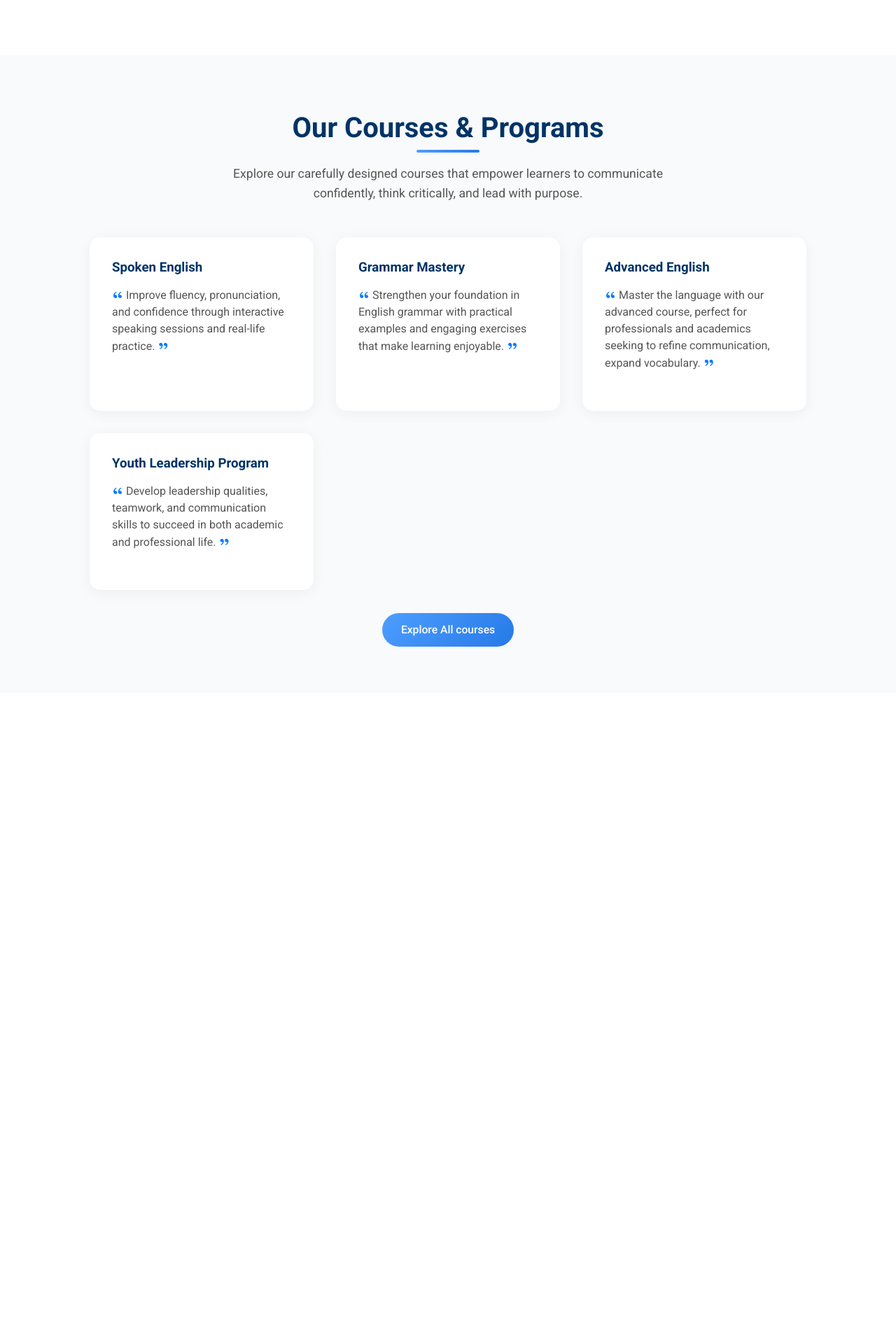
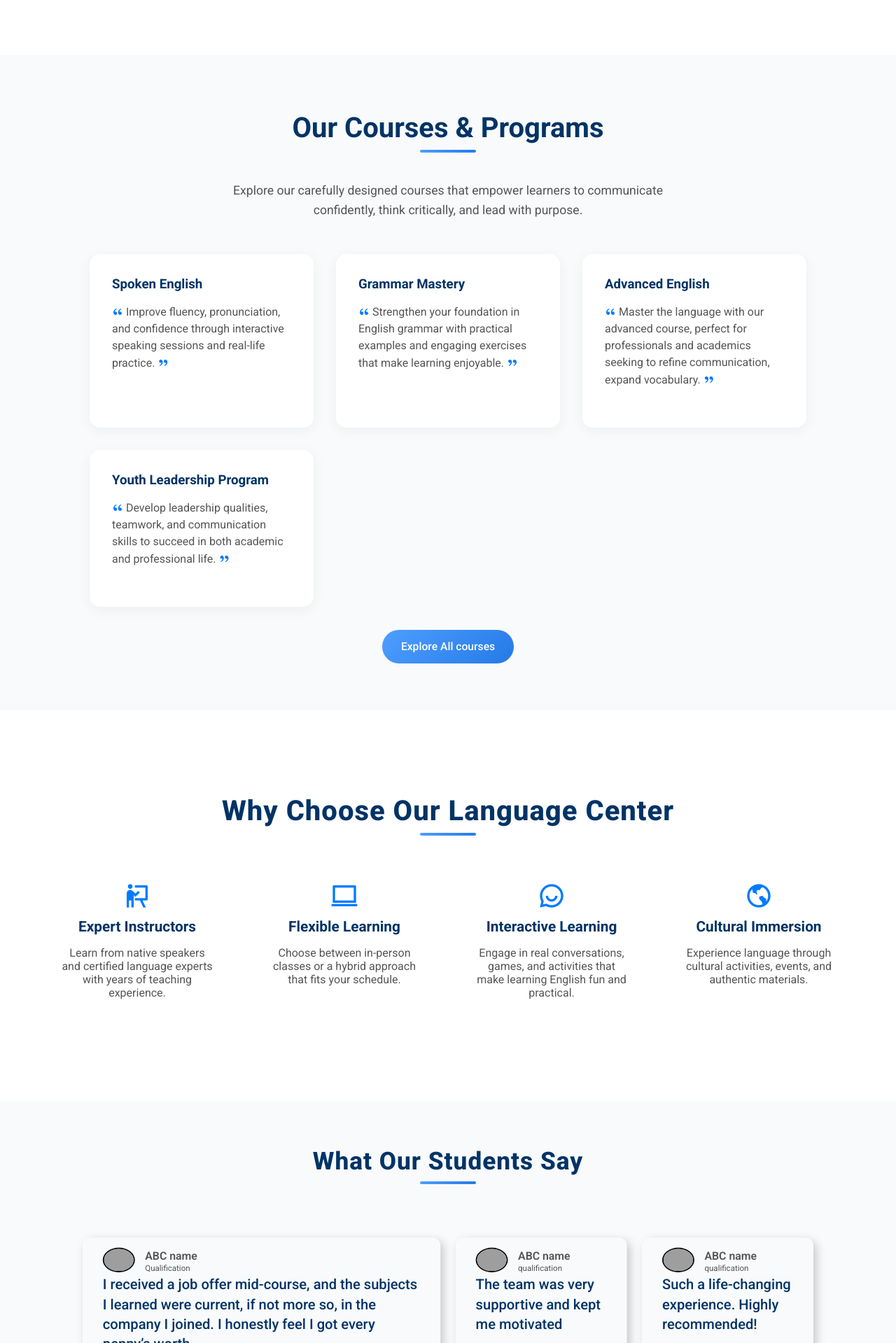
Before and after one commit to umernadim/english-language-center, a PHP site: page / in a window 1280 px wide. Shown: the part 1440-3359 px from the top of the page at 70% size. Before the commit the page ends 2364 px from the top, so only its background shows below. Run offline with PHP 8.4, Linux system fonts and the light colour scheme; some libraries are stand-ins or nearby versions; some web fonts are replaced; grey boxes are pictures that could not be loaded.

Commit message:
new-sections-added

```diff
--- a/assets/css/style.css
+++ b/assets/css/style.css
@@ -31,9 +31,18 @@
     border-radius: 10px;
 }
 
-.quotes{
+.quotes {
     color: #007bff;
 }
+
+.underline {
+    width: 80px;
+    height: 4px;
+    background: linear-gradient(135deg, #4e9eff, #267ae7);
+    margin: 0 auto 2.5rem auto;
+    border-radius: 2px;
+}
+
 
 body {
     height: 100%;
@@ -369,15 +370,6 @@ nav #menuBtn {
     color: var(--txt-color2);
 }
 
-.underline {
-    width: 90px;
-    height: 4px;
-    background: linear-gradient(135deg, #4e9eff, #267ae7);
-    margin: 0 auto 1rem auto;
-    border-radius: 2px;
-}
-
-
 #course-section .intro-text {
     font-size: 1.1rem;
     color: var(--text-color-d);
@@ -465,6 +457,231 @@ nav #menuBtn {
 
 }
 
+/* code for features section  */
+#feature-section {
+    min-height: 70vh;
+    width: 100%;
+    display: flex;
+    flex-direction: column;
+    justify-content: center;
+    padding: 0 4rem;
+}
+
+#feature-section h2 {
+    font-size: 2.5rem;
+    font-weight: 800;
+    color: var(--txt-color2);
+    letter-spacing: 1px;
+    margin-bottom: 0.5rem;
+}
+
+#feature-section .features-container {
+    display: grid;
+    grid-template-columns: repeat(auto-fit, minmax(250px, 1fr));
+    gap: 2rem;
+}
+
+#feature-section .feature-card {
+    text-align: center;
+    padding: 1.5rem;
+}
+
+#feature-section .feature-card i {
+    font-size: 2.5rem;
+    color: var(--txt-hover-color);
+}
+
+#feature-section .feature-card h3 {
+    margin-bottom: 1rem;
+    margin-top: 0.6rem;
+    font-size: 1.3rem;
+    color: var(--txt-color2);
+}
+
+#feature-section p {
+    color: var(--text-color-d);
+}
+
+@media screen and (max-width: 768px) {
+    #feature-section {
+        min-height: 100vh;
+        align-items: center;
+        padding: 4rem;
+    }
+
+    #feature-section h2 {
+        font-size: 2rem;
+        letter-spacing: 0.5px;
+    }
+
+    #feature-section .features-container {
+        gap: 0.6rem;
+    }
+
+    #feature-section .feature-card {
+        padding: 1rem;
+    }
+}
+
+
+
+/* code for the testimonial section  */
+#testimonial-section {
+    width: 100%;
+    min-height: 100vh;
+    /* background: #EDF2F8; */
+    display: flex;
+    align-items: center;
+    justify-content: center;
+    flex-direction: column;
+    /* background: linear-gradient(135deg,
+            #e0f3ff 0%,
+            #fdfbfb 50%,
+            #fff6eb 100%); */
+            background: #F8FAFB;
+    padding: 4rem 0;
+}
+
+#testimonial-section h2 {
+    font-size: 2.2rem;
+    margin-bottom: 0.5rem;
+    color: var(--txt-color2);
+    font-weight: 800;
+    text-align: center;
+    letter-spacing: 1px;
+}
+
+#testimonial-section .innerdiv {
+    transform: scale(0.9);
+    display: grid;
+    grid-gap: 1.5rem;
+    grid-template-rows: repeat(2, 22rem);
+    grid-template-columns: repeat(4, 17rem);
+}
+
+#testimonial-section .eachdiv {
+    padding: 1rem 2rem;
+    border-radius: 0.8rem;
+        /* background: linear-gradient(135deg,
+            #e0f3ff 0%,
+            #fdfbfb 50%,
+            #fff6eb 100%); */
+    box-shadow: 5px 5px 15px rgba(0, 0, 0, 0.2);
+}
+
+#testimonial-section .div1 {
+    grid-column: 1/3;
+    grid-row: 1/2;
+}
+
+#testimonial-section .div2 {
+    grid-column: 3/4;
+    grid-row: 1/2;
+}
+
+#testimonial-section .div3 {
+    grid-column: 4/5;
+    grid-row: 1/3;
+}
+
+#testimonial-section .div4 {
+    grid-column: 1/2;
+    grid-row: 2/3;
+}
+
+#testimonial-section .div5 {
+    grid-column: 2/4;
+    grid-row: 2/3;
+}
+
+#testimonial-section .userdetails {
+    display: flex;
+}
+
+#testimonial-section .imgbox {
+    margin-right: 1rem;
+}
+
+#testimonial-section .imgbox img {
+    border-radius: 50%;
+    width: 3.2rem;
+    border: 2px solid #000;
+}
+
+#testimonial-section .detbox {
+    display: flex;
+    flex-direction: column;
+    justify-content: center;
+}
+
+#testimonial-section .detbox p {
+    margin: 0;
+    color: var(--text-color-d);
+}
+
+#testimonial-section .detbox .name {
+    font-size: 1.1rem;
+    margin-bottom: 0.1rem;
+    font-weight: 600;
+}
+
+#testimonial-section .detbox .designation {
+    color: var(--text-color-d);
+    font-size: 0.8rem;
+}
+
+#testimonial-section .review h4 {
+    font-size: 1.4rem;
+    color: var(--txt-color2);
+    font-weight: 500;
+    line-height: 1.4;
+    margin-bottom: 0.8rem;
+}
+
+#testimonial-section .review p {
+    font-size: 1rem;
+    font-weight: 500;
+    color: var(--text-color-d);
+    opacity: 0.8;
+    line-height: 1.5;
+}
+
+
+@media only screen and (max-width: 1000px) {
+    #testimonial-section .innerdiv {
+        transform: scale(0.7);
+    }
+}
+
+
+@media only screen and (max-width: 768px) {
+    #testimonial-section .div1 {
+        background-position-x: 10rem;
+    }
+
+    #testimonial-section .innerdiv {
+        display: flex;
+        flex-direction: column;
+        transform: scale(1);
+        margin: 2rem;
+        margin-bottom: 5rem;
+    }
+
+    #testimonial-section .attribution {
+        position: relative;
+    }
+}
+
+
+
+
+
+
+
+
+
+
+
 
 
 /* code for courses page  */
--- a/index.html
+++ b/index.html
@@ -99,13 +99,15 @@
 
       <div class="text">
         <h2>Unlock Your Future with the Power of English.</h2>
-        <p><i class="ri-double-quotes-l quotes"></i>
+        <p>
+          <i class="ri-double-quotes-l quotes"></i>
           Join us at Hope English Language Center, where learning is an
           adventure. Develop your language skills with expert guidance and
           engaging activities. Experience a supportive community and
           personalized learning pathways. Start your journey today and watch
           your confidence and fluency soar.
-        <i class="ri-double-quotes-r quotes"></i></p>
+          <i class="ri-double-quotes-r quotes"></i>
+        </p>
       </div>
     </section>
 
@@ -168,7 +170,8 @@
       <div class="course-container">
         <div class="course-card">
           <h3>Spoken English</h3>
-          <p><i class="ri-double-quotes-l quotes"></i>
+          <p>
+            <i class="ri-double-quotes-l quotes"></i>
             Improve fluency, pronunciation, and confidence through interactive
             speaking sessions and real-life practice.
             <i class="ri-double-quotes-r quotes"></i>
@@ -178,35 +181,225 @@
 
         <div class="course-card">
           <h3>Grammar Mastery</h3>
-          <p><i class="ri-double-quotes-l quotes"></i>
+          <p>
+            <i class="ri-double-quotes-l quotes"></i>
             Strengthen your foundation in English grammar with practical
             examples and engaging exercises that make learning enjoyable.
-          <i class="ri-double-quotes-r quotes"></i></p>
+            <i class="ri-double-quotes-r quotes"></i>
+          </p>
           <!-- <button>Learn More</button> -->
         </div>
 
         <div class="course-card">
           <h3>Advanced English</h3>
-          <p><i class="ri-double-quotes-l quotes"></i>
+          <p>
+            <i class="ri-double-quotes-l quotes"></i>
             Master the language with our advanced course, perfect for
             professionals and academics seeking to refine communication, expand
             vocabulary.
-          <i class="ri-double-quotes-r quotes"></i></p>
+            <i class="ri-double-quotes-r quotes"></i>
+          </p>
           <!-- <button>Learn More</button> -->
         </div>
 
         <div class="course-card">
           <h3>Youth Leadership Program</h3>
-          <p><i class="ri-double-quotes-l quotes"></i>
+          <p>
+            <i class="ri-double-quotes-l quotes"></i>
             Develop leadership qualities, teamwork, and communication skills to
             succeed in both academic and professional life.
-          <i class="ri-double-quotes-r quotes"></i></p>
+            <i class="ri-double-quotes-r quotes"></i>
+          </p>
           <!-- <button>Learn More</button> -->
         </div>
       </div>
       <a href="courses.html" id="learn-more">Explore All courses</a>
     </section>
 
+    <!-- code for feature seciton  -->
+    <section id="feature-section">
+      <div class="container">
+        <div class="section-title">
+          <h2>Why Choose Our Language Center</h2>
+          <div class="underline"></div>
+        </div>
+        <div class="features-container">
+          <div class="feature-card">
+            <i class="ri-presentation-fill"></i>
+            <h3>Expert Instructors</h3>
+            <p>
+              Learn from native speakers and certified language experts with
+              years of teaching experience.
+            </p>
+          </div>
+          <div class="feature-card">
+            <i class="ri-macbook-line"></i>
+            <h3>Flexible Learning</h3>
+            <p>
+              Choose between in-person classes or a hybrid approach that fits
+              your schedule.
+            </p>
+          </div>
+          <div class="feature-card">
+            <i class="ri-chat-smile-2-line"></i>
+            <h3>Interactive Learning</h3>
+            <p>
+              Engage in real conversations, games, and activities that make
+              learning English fun and practical.
+            </p>
+          </div>
+
+          <div class="feature-card">
+            <i class="ri-earth-line"></i>
+            <h3>Cultural Immersion</h3>
+            <p>
+              Experience language through cultural activities, events, and
+              authentic materials.
+            </p>
+          </div>
+        </div>
+      </div>
+    </section>
+
+    <!-- code for the testimonial section  -->
+    <section id="testimonial-section">
+        <h2>What Our Students Say</h2>
+      <div class="underline"></div>
+      <div class="innerdiv">
+        <!-- div1 -->
+        <div class="div1 eachdiv">
+          <div class="userdetails">
+            <div class="imgbox">
+              <img
+                src="https://raw.githubusercontent.com/RahulSahOfficial/testimonials_grid_section/5532c958b7d3c9b910a216b198fdd21c73112d84/images/image-daniel.jpg"
+                alt=""
+              />
+            </div>
+            <div class="detbox">
+              <p class="name">ABC name</p>
+              <p class="designation">Qualification</p>
+            </div>
+          </div>
+          <div class="review">
+            <h4>
+              I received a job offer mid-course, and the subjects I learned were
+              current, if not more so, in the company I joined. I honestly feel
+              I got every penny’s worth.
+            </h4>
+            <p>
+              “ I was an EMT for many years before I joined the bootcamp. I’ve
+              been looking to make a transition and have heard some people who
+              had an amazing experience here. I signed up for the free intro
+              course and found it incredibly fun! ”
+            </p>
+          </div>
+        </div>
+        <!-- div2 -->
+        <div class="div2 eachdiv">
+          <div class="userdetails">
+            <div class="imgbox">
+              <img
+                src="https://raw.githubusercontent.com/RahulSahOfficial/testimonials_grid_section/5532c958b7d3c9b910a216b198fdd21c73112d84/images/image-jonathan.jpg"
+                alt=""
+              />
+            </div>
+            <div class="detbox">
+              <p class="name dark">ABC name</p>
+              <p class="designation dark">qualification</p>
+            </div>
+          </div>
+          <div class="review">
+            <h4>The team was very supportive and kept me motivated</h4>
+            <p>
+              “ I started as a total newbie with virtually no coding skills. I
+              now work as a mobile engineer for a big company. This was one of
+              the best investments I’ve made in myself. ”
+            </p>
+          </div>
+        </div>
+        <!-- div3 -->
+        <div class="div3 eachdiv">
+          <div class="userdetails">
+            <div class="imgbox">
+              <img
+                src="https://raw.githubusercontent.com/RahulSahOfficial/testimonials_grid_section/5532c958b7d3c9b910a216b198fdd21c73112d84/images/image-kira.jpg"
+                alt=""
+              />
+            </div>
+            <div class="detbox">
+              <p class="name dark">ABC name</p>
+              <p class="designation dark">qualification</p>
+            </div>
+          </div>
+          <div class="review dark">
+            <h4>Such a life-changing experience. Highly recommended!</h4>
+            <p>
+              “ Before joining the bootcamp, I’ve never written a line of code.
+              I needed some structure from professionals who can help me learn
+              programming step by step. I was encouraged to enroll by a former
+              student of theirs who can only say wonderful things about the
+              program. The entire curriculum and staff did not disappoint. They
+              were very hands-on and I never had to wait long for assistance.
+              The agile team project, in particular, was outstanding. It took my
+              learning to the next level in a way that no tutorial could ever
+              have. ”
+            </p>
+          </div>
+        </div>
+        <!-- div4 -->
+        <div class="div4 eachdiv">
+          <div class="userdetails">
+            <div class="imgbox">
+              <img
+                src="https://raw.githubusercontent.com/RahulSahOfficial/testimonials_grid_section/5532c958b7d3c9b910a216b198fdd21c73112d84/images/image-jeanette.jpg"
+                alt=""
+              />
+            </div>
+            <div class="detbox">
+              <p class="name dark">ABC name</p>
+              <p class="designation dark">qualification</p>
+            </div>
+          </div>
+          <div class="review dark">
+            <h4>An overall wonderful and rewarding experience</h4>
+            <p>
+              “ Thank you for the wonderful experience! I now have a job I
+              really enjoy, and make a good living while doing something I love.
+              ”
+            </p>
+          </div>
+        </div>
+        <!-- div5 -->
+        <div class="div5 eachdiv">
+          <div class="userdetails">
+            <div class="imgbox">
+              <img
+                src="https://raw.githubusercontent.com/RahulSahOfficial/testimonials_grid_section/5532c958b7d3c9b910a216b198fdd21c73112d84/images/image-patrick.jpg"
+                alt=""
+              />
+            </div>
+            <div class="detbox">
+              <p class="name dark">ABC name</p>
+              <p class="designation dark">qualification</p>
+            </div>
+          </div>
+          <div class="review">
+            <h4>
+              Awesome teaching support from TAs who did the bootcamp themselves.
+              Getting guidance from them and learning from their experiences was
+              easy.
+            </h4>
+            <p>
+              “ The staff seem genuinely concerned about my progress which I
+              find really refreshing. The program gave me the confidence
+              necessary to be able to go out in the world and present myself as
+              a capable junior developer. The standard is above the rest.”
+            </p>
+          </div>
+        </div>
+      </div>
+    </section>
+
     <script src="assets/js/script.js"></script>
   </body>
 </html>
```
Also changed, not shown: other parts of assets/css/style.css (+29 -53 lines), courses.html (+27 -12 lines). Lines whose indentation alone changed are shown as unchanged.
